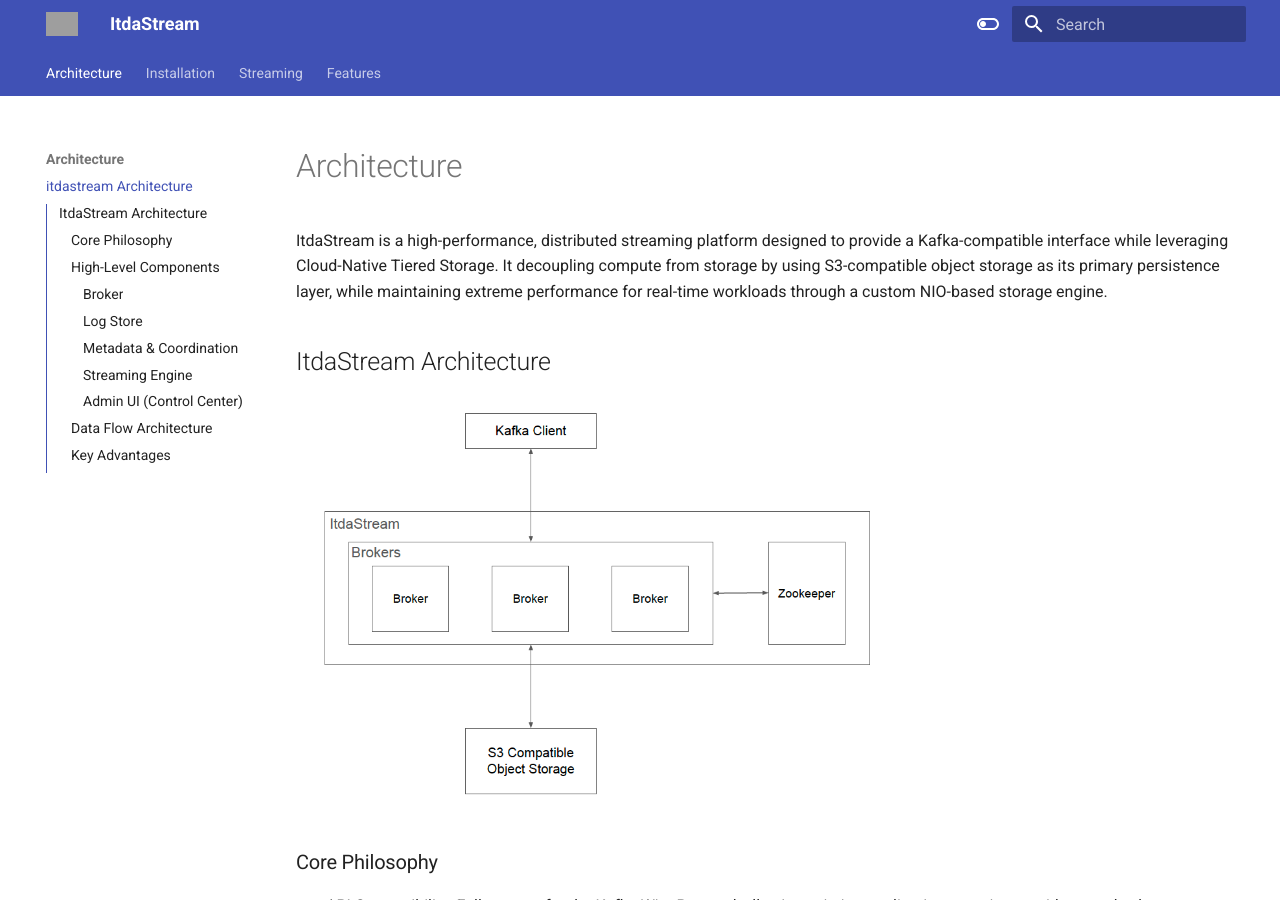
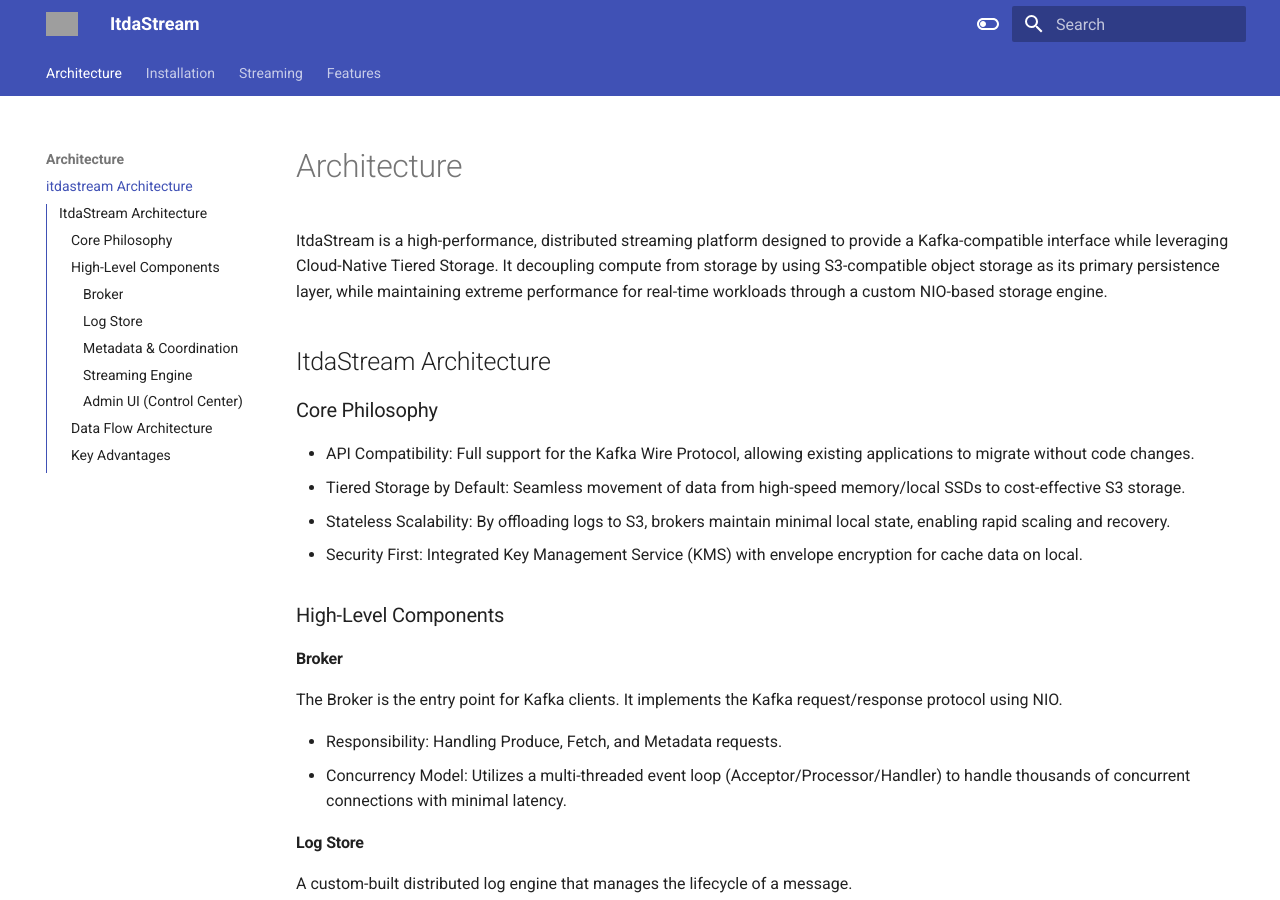
Before and after one commit to cloudcheflabs/itdastream-docs, an MkDocs documentation site: the page built from docs/architecture/architecture.md, in a window 1280 px wide and 900 px high. Built offline with MkDocs 1.6.1 and Material for MkDocs 9.7.7, drawn with Linux system fonts in a browser that asks for light colours; the version menu is left out; grey boxes are pictures that could not be loaded.

Commit message:
docs: drop the architecture diagram
It no longer describes what ItdaStream does. A diagram that covers part
of a system reads as the whole of it, so an absent one is better than
one that quietly understates the product.

The prose it sat above — Core Philosophy and High-Level Components —
still describes the shape the picture was there for.

```diff
--- a/docs/architecture/architecture.md
+++ b/docs/architecture/architecture.md
@@ -5,9 +5,6 @@
 
 
 ## ItdaStream Architecture
-
-<img width="600" src="../../images/architecture/itdastream-architecture.png" align="center"/>
-
 
 ### Core Philosophy
 
```
Also changed, not shown: docs/images/architecture/itdastream-architecture.png (deleted).
